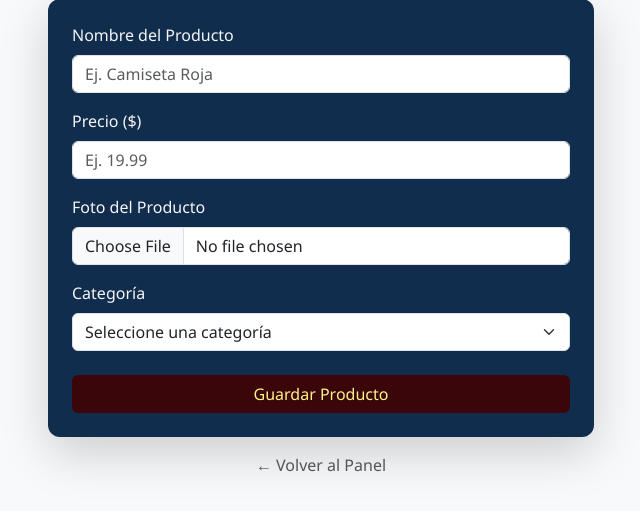
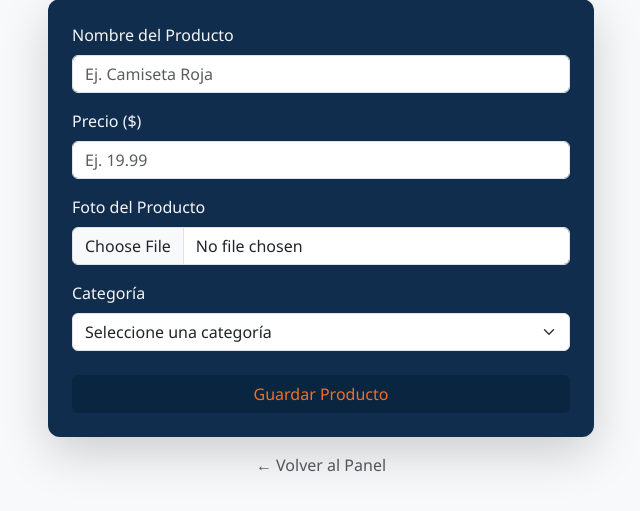
Before and after one commit to Aleja82/Tienda-PHP, a PHP site: page /admin/vista/formulario.php in a window 1280 px wide. Shown: the part 111-622 px from the top of the page, without its empty margins (319-959 px from the left). Run offline with PHP 8.4, Linux system fonts and the light colour scheme; the template is opened without the code that fills it, so the values that code supplies are empty.

Commit message:
Update formulario.php

```diff
--- a/admin/vista/formulario.php
+++ b/admin/vista/formulario.php
@@ -53,7 +53,7 @@
                     </div>
 
                     <div class="d-grid">
-                        <button type="submit" class="btn" style="background-color: #3B060A; color: #FFF287;">
+                        <button type="submit" class="btn" style="background-color: #0A2540; color: #F36F21;;">
                             Guardar Producto
                         </button>
                     </div>
```
